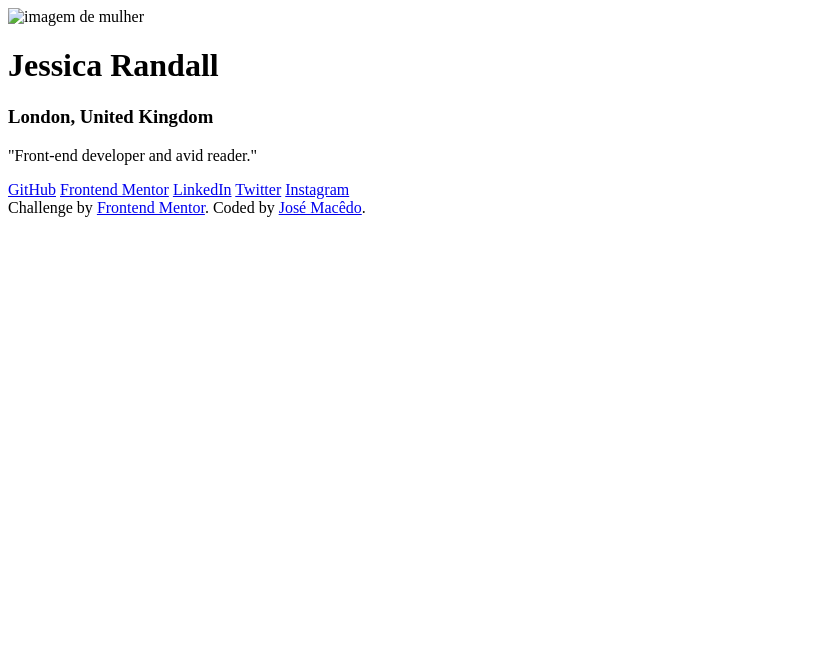
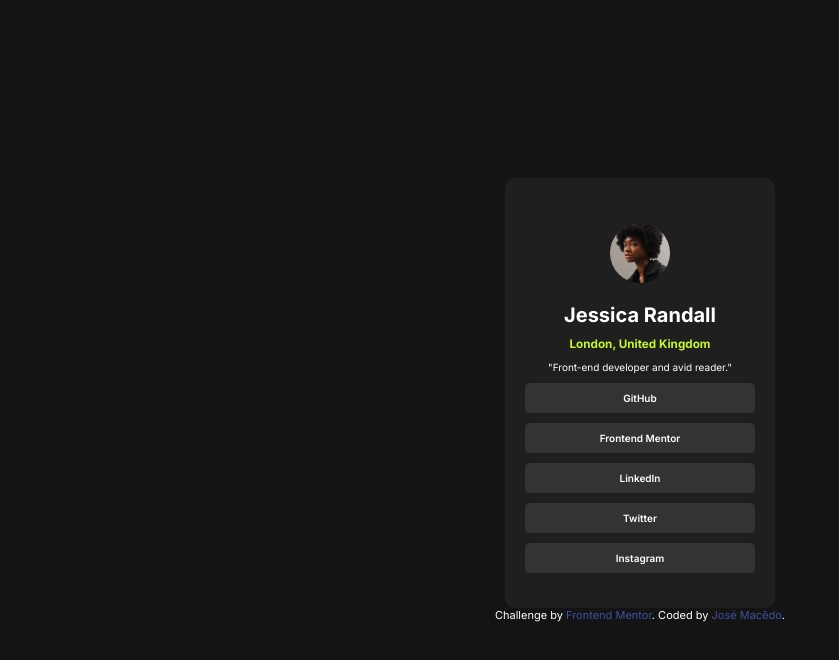
Before and after one commit to Jose-Macedo2070/projeto-social-links-profile-main-figma, a plain HTML site: page index.html in a window 1280 px wide. Shown: the whole page, without its empty margins (0-839 px from the left). Drawn offline with Linux system fonts and the light colour scheme; the site is published under a folder, as on GitHub Pages, so addresses that start at the root find nothing.

Commit message:
Alteração para github pages

```diff
--- a/index.html
+++ b/index.html
@@ -5,9 +5,9 @@
   <meta charset="UTF-8">
   <meta name="viewport" content="width=device-width, initial-scale=1.0">
   <link rel="icon" type="image/png" sizes="32x32" href="./assets/images/favicon-32x32.png">
-  <link rel="stylesheet" href="/css/reset.css">
-  <link rel="stylesheet" href="/css/style.css">
-  <link rel="stylesheet" href="/css/responsive.css">
+  <link rel="stylesheet" href="./css/reset.css">
+  <link rel="stylesheet" href="./css/style.css">
+  <link rel="stylesheet" href="./css/responsive.css">
   <link rel="preconnect" href="https://fonts.googleapis.com">
   <link rel="preconnect" href="https://fonts.gstatic.com" crossorigin>
   <link
@@ -23,7 +23,7 @@
   <main class="card">
 
 
-    <img src="/assets/images/avatar-jessica.jpeg" alt="imagem de mulher" class="avatar_jessica">
+    <img src="./assets/images/avatar-jessica.jpeg" alt="imagem de mulher" class="avatar_jessica">
     <h1>Jessica Randall</h1>
     <h3 class="sub_titulo">London, United Kingdom</h3>
     <p> "Front-end developer and avid reader."</p>
```
